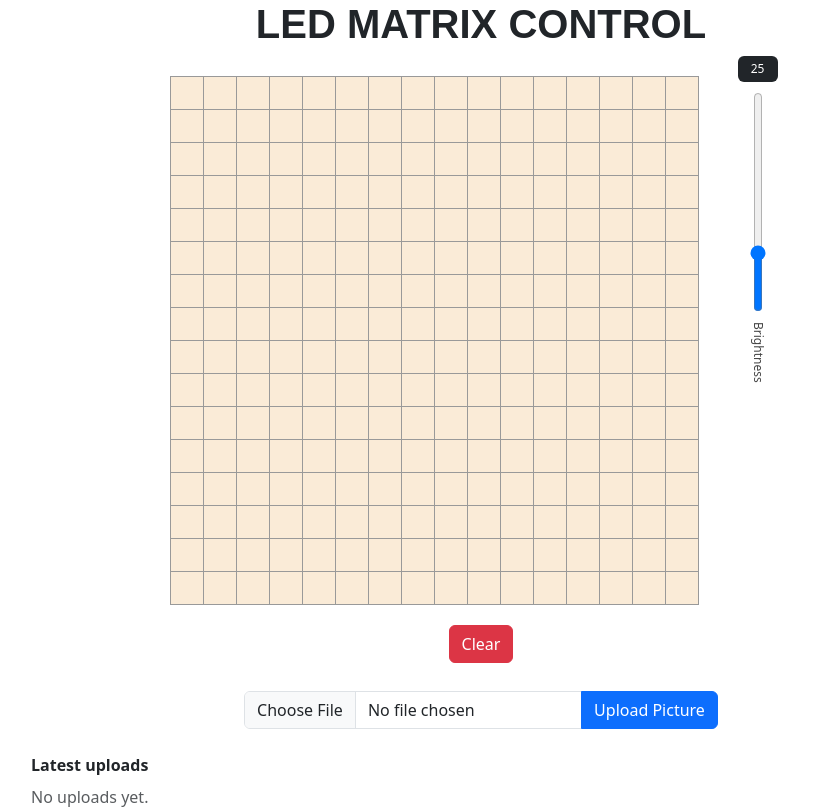
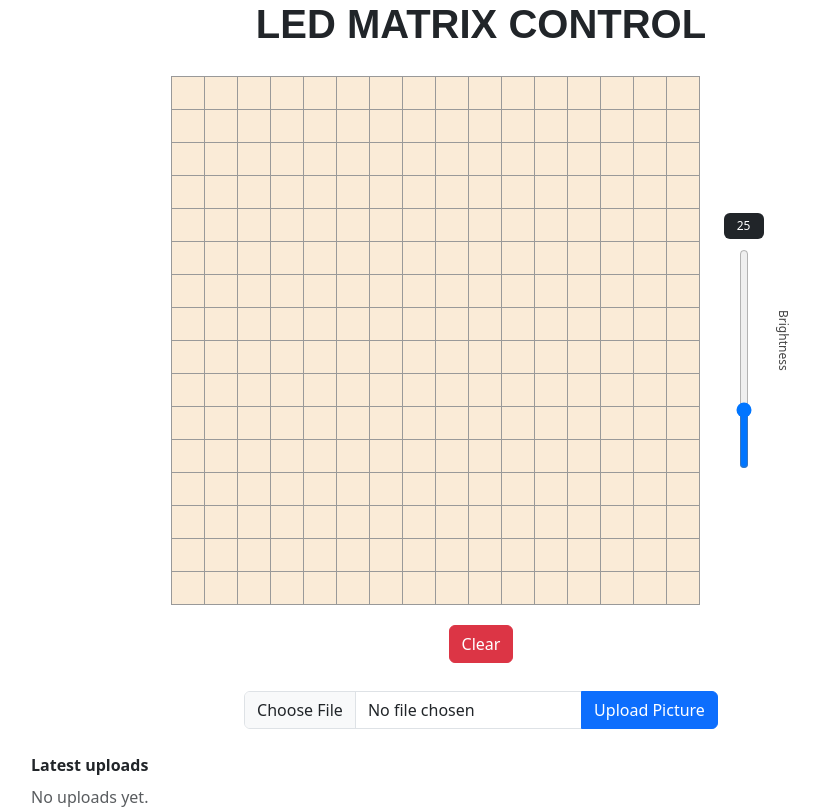
Before and after one commit to 720kbps/LEDMatrix, a Django app: page / in a window 1280 px wide. Shown: the whole page, without its empty margins (159-979 px from the left). Run offline with Django 5.2, Linux system fonts and the light colour scheme.

Commit message:
fixed layout 3

```diff
--- a/static/css/style.css
+++ b/static/css/style.css
@@ -67,7 +67,7 @@
 
 #matrix-controls {
     display: flex;
-    align-items: flex-start;
+    align-items: center;
     gap: 24px;
 }
 
@@ -77,10 +77,17 @@
 
 #slider-wrapper {
     display: flex;
+    flex-direction: row;
+    align-items: center;
+    gap: 10px;
+    width: auto;
+}
+
+#slider-stack {
+    display: flex;
     flex-direction: column;
     align-items: center;
     gap: 10px;
-    width: 70px;
 }
 
 #brightness-slider {
--- a/templates/index.html
+++ b/templates/index.html
@@ -19,8 +19,10 @@
                 </table>
             </div>
             <div id="slider-wrapper">
-                <div id="brightness-value">25</div>
-                <input id="brightness-slider" type="range" min="0" max="100" value="25" step="1" orient="vertical">
+                <div id="slider-stack">
+                    <div id="brightness-value">25</div>
+                    <input id="brightness-slider" type="range" min="0" max="100" value="25" step="1" orient="vertical">
+                </div>
                 <div id="brightness-label">Brightness</div>
             </div>
         </div>
```
